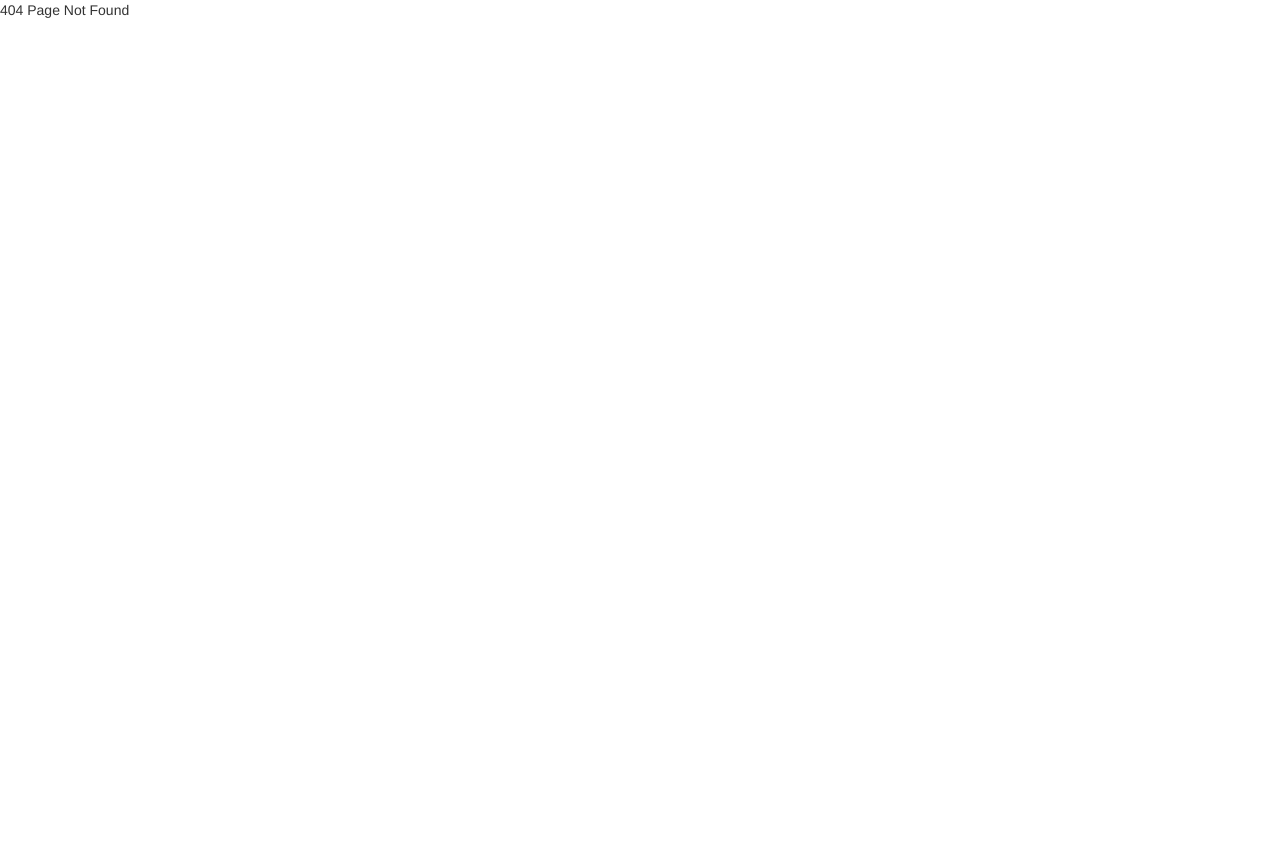
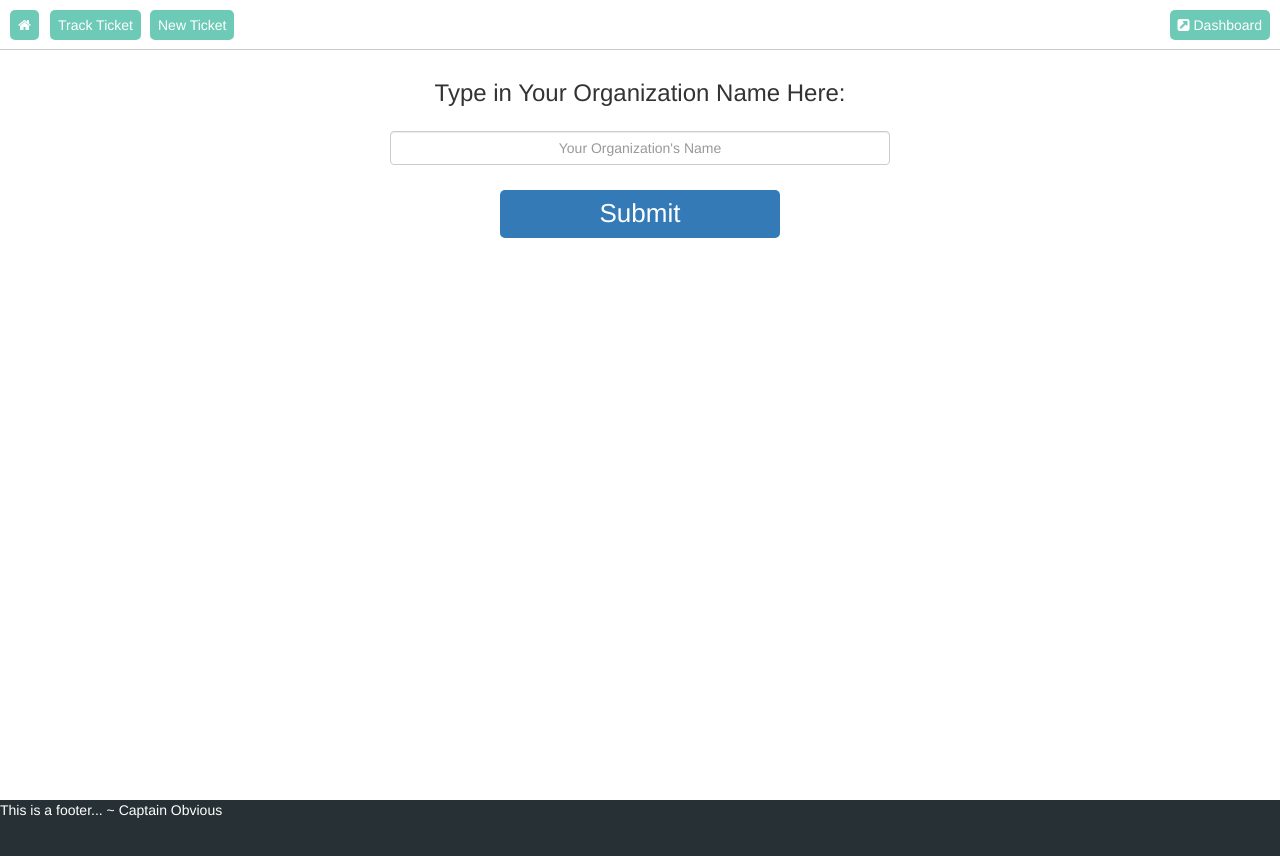
Before and after one commit to bonham000/ticketz-io, a React (Create React App) app in the folder client/dashboard/: page /new in a window 1280 px wide. Before the commit this address had no page. Shown: the top 856 px of the page. Before the commit the page ends 800 px from the top, so only its background shows below. Built offline with nearby package versions, Linux system fonts and the light colour scheme; no server answers.

Commit message:
updated routes for new ticket path

```diff
--- a/client/dashboard/src/components/home/App.js
+++ b/client/dashboard/src/components/home/App.js
@@ -9,7 +9,7 @@ class App extends Component {
     			<div id="hm-navbar">
             		<Link to="/"><div className="hm-btn" id="hm-home-btn"><i className="fa fa-home" /></div></Link>
                     <button className="hm-btn" id="hm-track-ticket-btn">Track Ticket</button>
-                    <Link to="/new-ticket" className="hm-btn" id="hm-new-ticket-btn">New Ticket</Link>
+                    <Link to="/new" className="hm-btn" id="hm-new-ticket-btn">New Ticket</Link>
             		<Link to="/dashboard"><div className="hm-btn" id="hm-dashboard-btn"><i className="fa fa-external-link-square" /> Dashboard</div></Link>
     			</div>
     			<div className="hm-container">
--- a/client/dashboard/src/components/home/css/Ticket-Submission.css
+++ b/client/dashboard/src/components/home/css/Ticket-Submission.css
@@ -2,7 +2,6 @@
 	max-width: 600px;
 	margin: auto;
 	padding-bottom: 75px;
-	background: mintcream;
 }
 .ticketLabel {
 	margin-bottom: -15px;
--- a/client/dashboard/src/components/home/pages/FindOrganization.js
+++ b/client/dashboard/src/components/home/pages/FindOrganization.js
@@ -28,7 +28,7 @@ export default class NewTicketSearch extends React.Component {
 		event.preventDefault();
 		let { input, organizations } = this.state;
 		if (organizations.indexOf(input) !== -1) {
-			browserHistory.push(`/new-ticket/${input}`);
+			browserHistory.push(`/new/${input}`);
 		} else {
 			this.setState({
 				error: true
--- a/client/dashboard/src/index.js
+++ b/client/dashboard/src/index.js
@@ -29,8 +29,8 @@ function checkTicket(nextState, replace, redirect) {
 	let requestedOrganization = nextState.params.organization.toLowerCase().replace(/\s/g, '-');
 	axios.get('/api/organizations').then(response => {
 		if (response.data.urls.indexOf(requestedOrganization) === -1) {
-			replace('/new-ticket');
-			redirect('/new-ticket');
+			replace('/new');
+			redirect('/new');
 		} else {
 			redirect(nextState);
 		}
@@ -44,8 +44,8 @@ class Index extends Component {
 			<Router history={browserHistory}>
 				<Route path="/" component={App}>
 					<IndexRoute component={Home} />
-					<Route path="/new-ticket" component={FindOrganization} />
-					<Route path="/new-ticket/:organization" component={NewTicket} onEnter={checkTicket} />
+					<Route path="/new" component={FindOrganization} />
+					<Route path="/new/:organization" component={NewTicket} onEnter={checkTicket} />
 					<Route path="/login" component={Login} />
 					<Route path="/signup" component={Signup} />
 				</Route>
```
